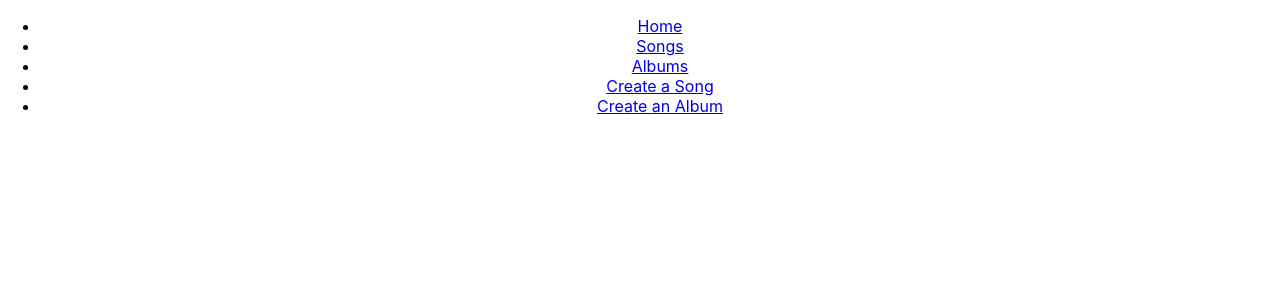
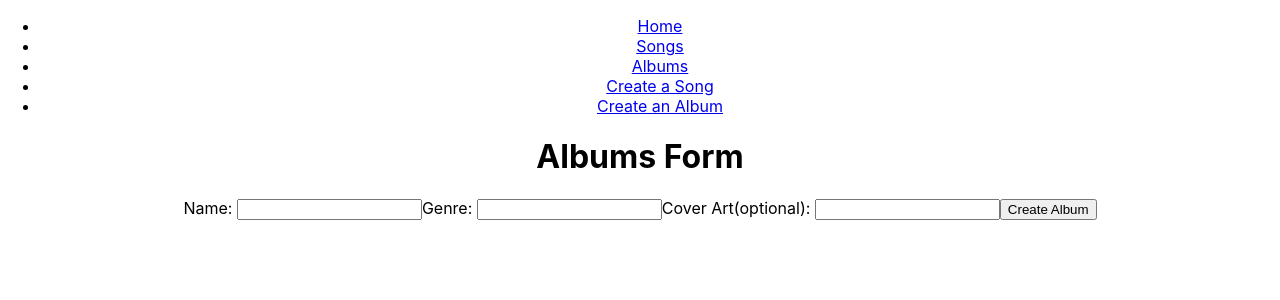
Before and after one commit to alancoomes/GoodVibes, a React (Create React App) app in the folder frontend/: page /albums/new in a window 1280 px wide. Shown: the top 300 px of the page. Built offline with nearby package versions, Linux system fonts and the light colour scheme.

Commit message:
added album form

```diff
--- a/frontend/src/App.js
+++ b/frontend/src/App.js
@@ -4,7 +4,8 @@ import { BrowserRouter as Router, Route, Switch } from 'react-router-dom';
 import Home from './components/Home';
 import SongsIndex from './containers/SongsIndex';
 import AlbumsIndex from './containers/AlbumsIndex';
-import SongsForm from './components/SongsForm';
+import SongsForm from './components/songs/SongsForm';
+import AlbumsForm from './components/albums/AlbumsForm';
 import Nav from "./components/Nav"
 
 function App() {
@@ -17,6 +18,7 @@ function App() {
           <Route exact path="/songs" component={SongsIndex}/>
           <Route exact path="/albums" component={AlbumsIndex}/>
           <Route exact path="/songs/new" component={SongsForm}/>
+          <Route exact path="/albums/new" component={AlbumsForm}/>
         </Switch>
       </Router>
     </div>
--- /dev/null
+++ b/frontend/src/components/albums/AlbumsForm.js
@@ -0,0 +1,47 @@
+import React, { Component } from 'react'
+import { connect } from 'react-redux';
+import { createAlbum } from '../../redux/actions/albumActions';
+
+class AlbumsForm extends Component {
+
+    state = {
+        name: "",
+        genre: "",
+        cover_art: "",
+
+    }
+
+    handleOnChange(e) {
+        this.setState({
+            [e.target.name]: e.target.value
+        })
+    }
+
+    handleOnSubmit(e) {
+        e.preventDefault(e);
+        this.props.createAlbum(this.state)
+        this.setState({
+            name: "",
+            genre: "",
+            cover_art: "",
+        })
+
+        this.props.history.push("/albums")
+    }
+
+    render(){
+    return (
+        <div>
+            <h1>Albums Form</h1>
+            <form onSubmit={e => this.handleOnSubmit(e)}>
+                Name: <input type="text" name="name" onChange={e => this.handleOnChange(e)} value={this.state.name}/>
+                Genre: <input type="text" name="genre" onChange={e => this.handleOnChange(e)} value={this.state.genre}/>
+                Cover Art(optional): <input type="text" name="cover_art" onChange={e => this.handleOnChange(e)} value={this.state.cover_art}/>
+                 <input type="submit"  value="Create Album" />
+            </form>
+        </div>
+    )
+    }
+}
+
+export default connect(null, { createAlbum })(AlbumsForm);
--- a/frontend/src/components/SongsForm.js
+++ b/frontend/src/components/songs/SongsForm.js
@@ -1,6 +1,6 @@
 import React, { Component } from 'react'
 import { connect } from 'react-redux';
-import { createSong } from '../redux/actions/songActions';
+import { createSong } from '../../redux/actions/songActions';
 
 class SongsForm extends Component {
 
--- a/frontend/src/containers/AlbumsIndex.js
+++ b/frontend/src/containers/AlbumsIndex.js
@@ -1,7 +1,7 @@
 import React, { Component } from 'react'
 import { connect } from 'react-redux';
 import { getAlbums } from '../redux/actions/albumActions'
-import AlbumListItem from '../components/AlbumListItem'
+import AlbumListItem from '../components/albums/AlbumListItem'
 
 class AlbumsIndex extends Component {
 
--- a/frontend/src/containers/SongsIndex.js
+++ b/frontend/src/containers/SongsIndex.js
@@ -1,7 +1,7 @@
 import React, { Component } from 'react'
 import { connect } from 'react-redux';
 import { getSongs } from '../redux/actions/songActions'
-import SongListItem from '../components/SongListItem'
+import SongListItem from '../components/songs/SongListItem'
 
 class SongsIndex extends Component {
 
```
Also changed, not shown: frontend/src/components/albums/AlbumListItem.js (renamed from frontend/src/components/AlbumListItem.js), frontend/src/components/songs/Song.js (renamed from frontend/src/components/Song.js), frontend/src/components/songs/SongListItem.js (renamed from frontend/src/components/SongListItem.js), 1 other file (tests, documents, lock files or other folders).
